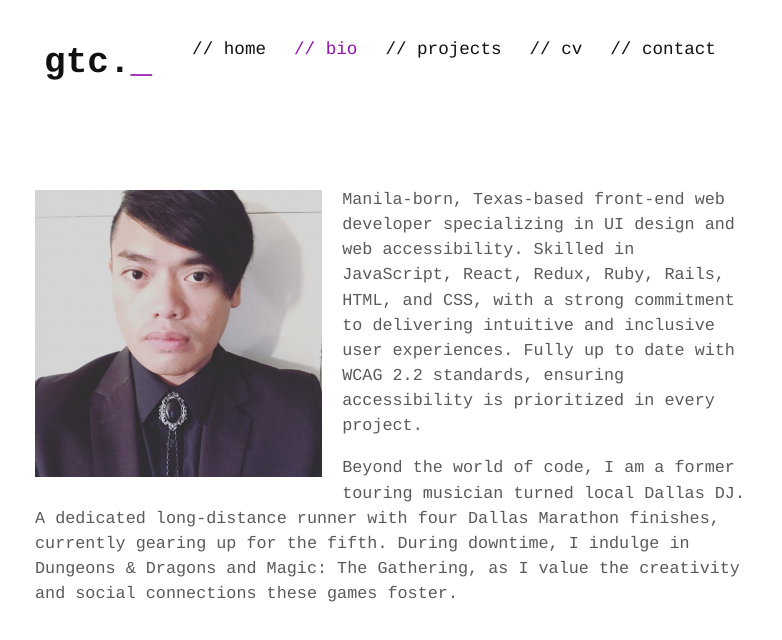
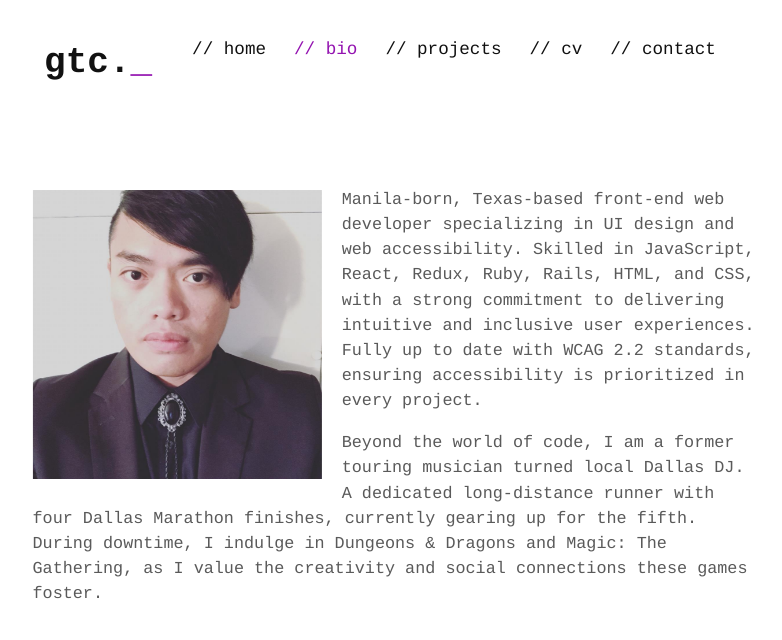
Before and after one commit to giantcarlos/dev-portfolio, a React (Create React App) app: page /#/bio in a window 1280 px wide. Shown: the top 640 px of the page, without its empty margins (246-1028 px from the left). Built offline with nearby package versions, Linux system fonts and the light colour scheme.

Commit message:
increase bio text max-width

```diff
--- a/src/App.css
+++ b/src/App.css
@@ -146,7 +146,7 @@ h4 {
   margin-right: auto;
   margin-bottom: 1.5rem;
   text-align: left;
-  max-width: 750px;
+  max-width: 755px;
   animation: fadeIn .75s;
   padding: 1rem;
 }
```
